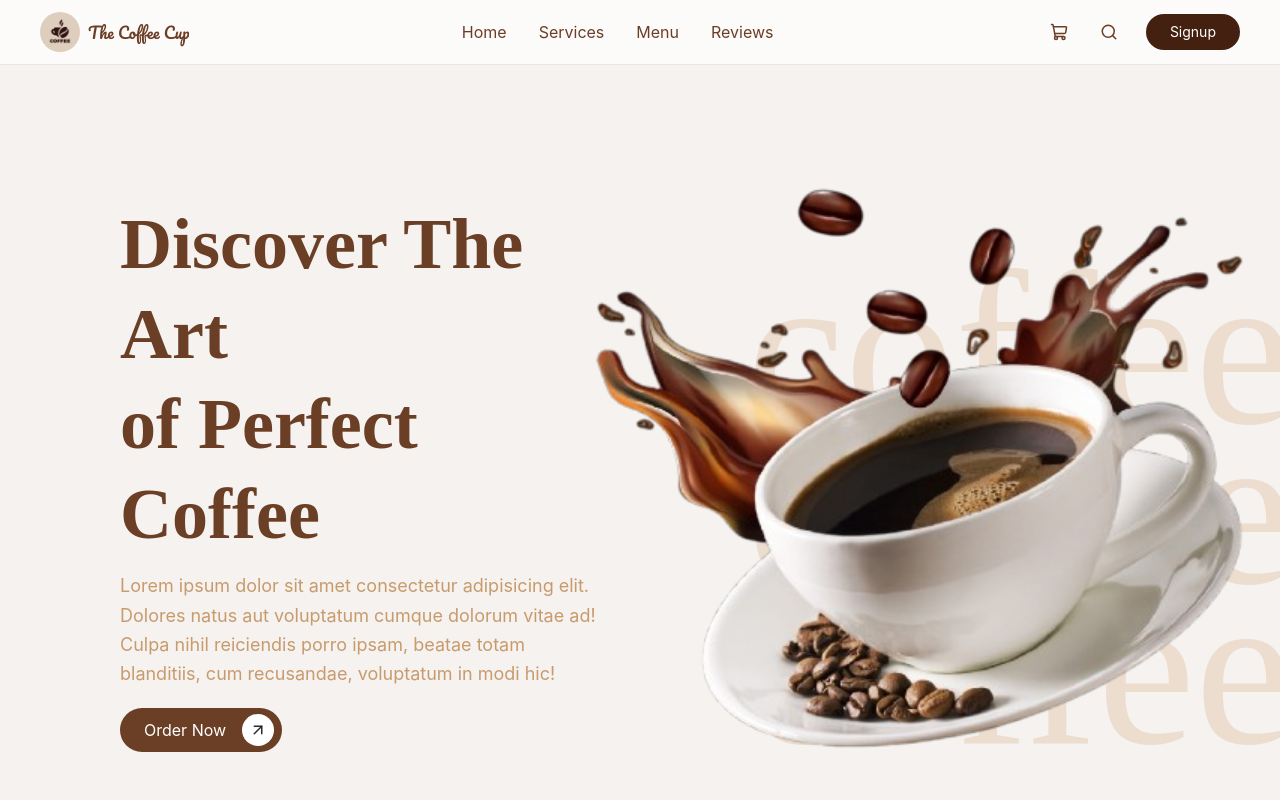
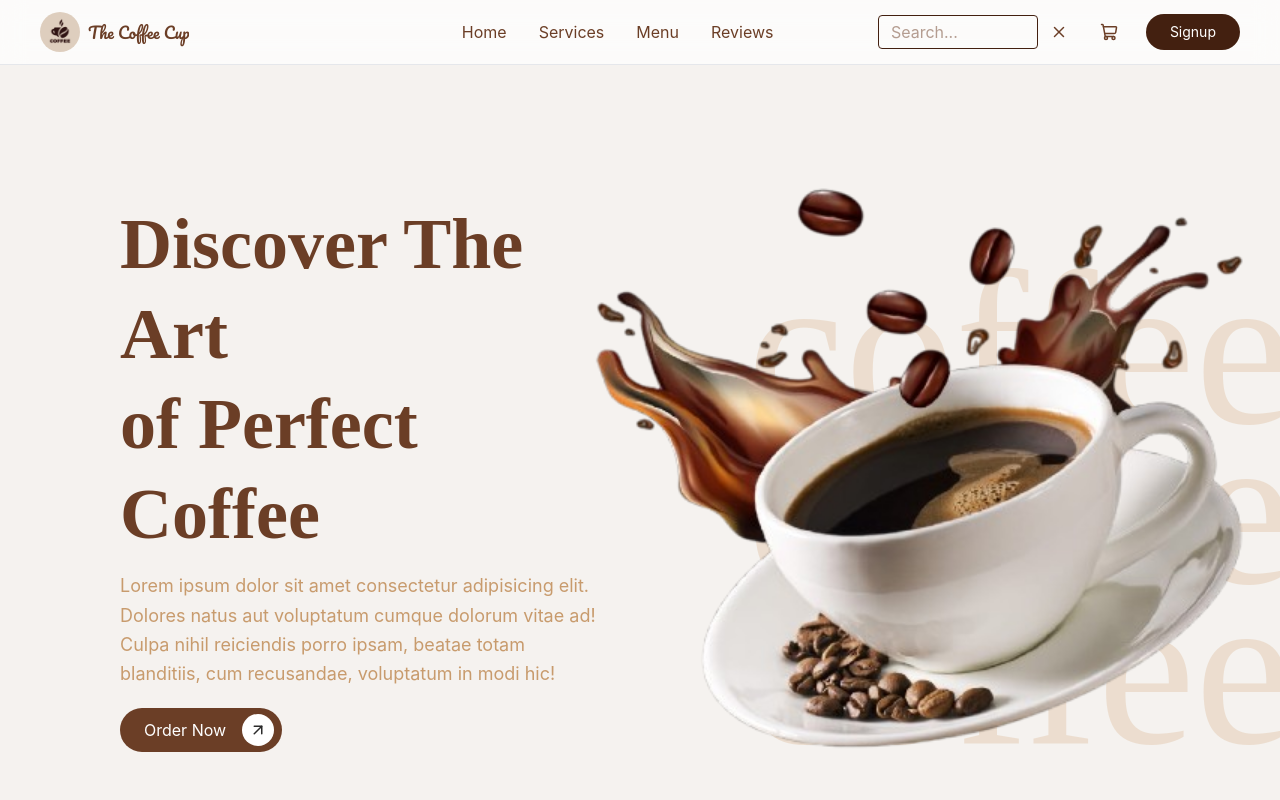
Before and after one commit to alifjobaer12/Frontend_Coffee_Shop, a React (Vite) app: page / in a window 1280 px wide. Both pictures are taken after a click on the button 1058 px from the left and 32 px from the top of the page. Shown: the top 800 px of the page. Built offline with nearby package versions, Linux system fonts and the light colour scheme.

Commit message:
add search box

```diff
--- a/src/components/navbar/Navbar.jsx
+++ b/src/components/navbar/Navbar.jsx
@@ -1,5 +1,5 @@
 import { useState } from "react";
-import { Menu } from "lucide-react";
+import { Menu, X } from "lucide-react";
 import NavLink from "./navComponent/NavLink";
 import NavButton from "./navComponent/NavButton";
 import MobileMenu from "./navComponent/MobileMenu";
@@ -24,12 +24,18 @@ const Navbar = () => {
 				</div>
 
 				{/* Mobile Menu Button */}
-				<button
-					onClick={() => setMobileMenuOpen(true)}
-					className="md:hidden p-2 hover:bg-gray-100 rounded"
+				{ !mobileMenuOpen ? <button
+					onClick={() => setMobileMenuOpen(!mobileMenuOpen)}
+					className="md:hidden p-2 rounded"
 				>
 					<Menu size={24} />
-				</button>
+				</button> :
+				<button
+					onClick={() => setMobileMenuOpen(!mobileMenuOpen)}
+					className="md:hidden p-2 rounded"
+				>
+					<X size={24} />
+				</button>}
 			</nav>
 
 			{/* Mobile Menu */}
--- a/src/components/navbar/navComponent/MobileMenu.jsx
+++ b/src/components/navbar/navComponent/MobileMenu.jsx
@@ -1,44 +1,30 @@
-import { X } from "lucide-react";
+import NavButton from "./NavButton";
+import NavLink from "./NavLink";
 
 const MobileMenu = ({ isOpen, onClose }) => {
 	if (!isOpen) return null;
 
 	return (
-		<div className="fixed inset-0 z-40 md:hidden">
-			{/* Overlay */}
-			<div className="absolute inset-0 bg-black/50" onClick={onClose} />
+		<>
+			{/* Backdrop overlay */}
+			<div
+				className="fixed inset-0 z-30 bg-black/50 md:hidden"
+				onClick={onClose}
+			></div>
 
-			{/* Menu Panel */}
-			<div className="absolute top-0 left-0 h-full w-64 bg-white shadow-lg z-50 animate-in slide-in-from-left">
-				<div className="p-6">
-					<button
-						onClick={onClose}
-						className="mb-8 p-2 hover:bg-gray-100 rounded"
-					>
-						<X size={24} />
-					</button>
-
-					<nav className="flex flex-col gap-6">
-						<button className="text-lg text-[#6B3E26] hover:text-[#432010] font-medium">
-							Home
-						</button>
-						<button className="text-lg text-[#6B3E26] hover:text-[#432010] font-medium">
-							Services
-						</button>
-						<button className="text-lg text-[#6B3E26] hover:text-[#432010] font-medium">
-							Menu
-						</button>
-						<button className="text-lg text-[#6B3E26] hover:text-[#432010] font-medium">
-							Reviews
-						</button>
-						<hr className="my-2 border-gray-200" />
-						<button className="w-full bg-[#432010] text-white text-sm px-6 py-2 rounded-full hover:bg-[#6B3E26]">
-							Signup
-						</button>
+			{/* Menu sidebar */}
+			<div
+				className="fixed left-0 top-0 z-40 md:hidden h-full w-64 bg-white shadow-lg animate-in slide-in-from-left"
+				onClick={(e) => e.stopPropagation()}
+			>
+				<div className="px-6 py-20">
+					<nav className="flex flex-col gap-8">
+						<NavLink isMobile={true} />
+						<NavButton isMobile={true} />
 					</nav>
 				</div>
 			</div>
-		</div>
+		</>
 	);
 };
 
--- a/src/components/navbar/navComponent/NavButton.jsx
+++ b/src/components/navbar/navComponent/NavButton.jsx
@@ -1,14 +1,44 @@
-import { Search, ShoppingCart } from "lucide-react";
+import { useState } from "react";
+import { Search, ShoppingCart, X } from "lucide-react";
 
-const NavButton = () => {
+const NavButton = ({ isMobile = false }) => {
+	const [isSearchOpen, setIsSearchOpen] = useState(false);
+
 	return (
-		<div className="hidden md:flex items-center justify-center gap-3 sm:gap-4 lg:gap-6">
-			<button className="p-1 hover:bg-gray-100 rounded transition">
-				<ShoppingCart size={18} />
-			</button>
-			<button className="p-1 hover:bg-gray-100 rounded transition">
-				<Search size={18} />
-			</button>
+		<div className="flex items-center justify-center gap-3 sm:gap-4 lg:gap-6">
+			<div
+				className={
+					isMobile
+						? "w-full relative gap-3 flex items-center"
+						: "relative flex items-center gap-6"
+				}
+			>
+				{/* Search box - appears left of button on desktop, above on mobile */}
+				{isSearchOpen && (
+					<input
+						type="text"
+						placeholder="Search..."
+						className={`absolute px-3 py-1 border border-gray-300 rounded outline-none focus:border-[#432010] transition ${
+							isMobile
+								? "w-full top-full left-0 mt-2"
+								: "right-full top-1/2 -translate-y-1/2 mr-2 w-40"
+						}`}
+						autoFocus
+					/>
+				)}
+
+				{/* Search/Close button */}
+				<button
+					onClick={() => setIsSearchOpen(!isSearchOpen)}
+					className="p-1 hover:bg-gray-100 rounded transition"
+				>
+					{isSearchOpen ? <X size={18} /> : <Search size={18} />}
+				</button>
+				<button className="p-1 hover:bg-gray-100 rounded transition">
+					<ShoppingCart size={18} />
+				</button>
+			</div>
+
 			<button className="bg-[#432010] text-white text-xs sm:text-sm px-4 sm:px-6 py-2 rounded-full hover:bg-[#6B3E26] transition">
 				Signup
 			</button>
--- a/src/components/navbar/navComponent/NavLink.jsx
+++ b/src/components/navbar/navComponent/NavLink.jsx
@@ -1,16 +1,20 @@
-const NavLink = () => {
+const NavLink = ({ isMobile = false }) => {
+	const containerClass = isMobile
+		? "flex flex-col gap-4"
+		: "flex items-center justify-center gap-4 sm:gap-6 lg:gap-8";
+
 	return (
-		<div className="flex items-center justify-center gap-4 sm:gap-6 lg:gap-8">
-			<button className="text-sm sm:text-base hover:text-[#432010] transition">
+		<div className={containerClass}>
+			<button className="text-sm sm:text-base text-[#6B3E26] hover:text-[#C89B6D] transition text-left">
 				Home
 			</button>
-			<button className="text-sm sm:text-base hover:text-[#432010] transition">
+			<button className="text-sm sm:text-base text-[#6B3E26] hover:text-[#C89B6D] transition text-left">
 				Services
 			</button>
-			<button className="text-sm sm:text-base hover:text-[#432010] transition">
+			<button className="text-sm sm:text-base text-[#6B3E26] hover:text-[#C89B6D] transition text-left">
 				Menu
 			</button>
-			<button className="text-sm sm:text-base hover:text-[#432010] transition">
+			<button className="text-sm sm:text-base text-[#6B3E26] hover:text-[#C89B6D] transition text-left">
 				Reviews
 			</button>
 		</div>
```
